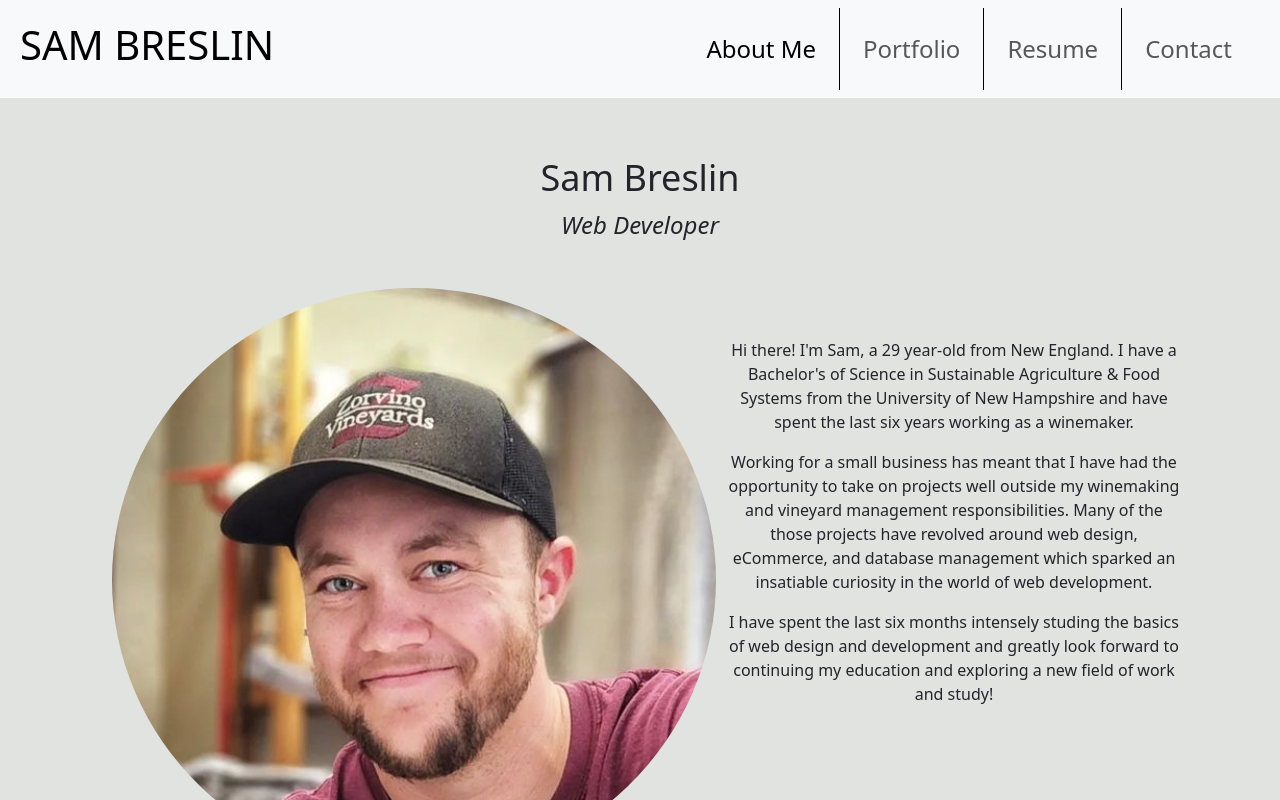
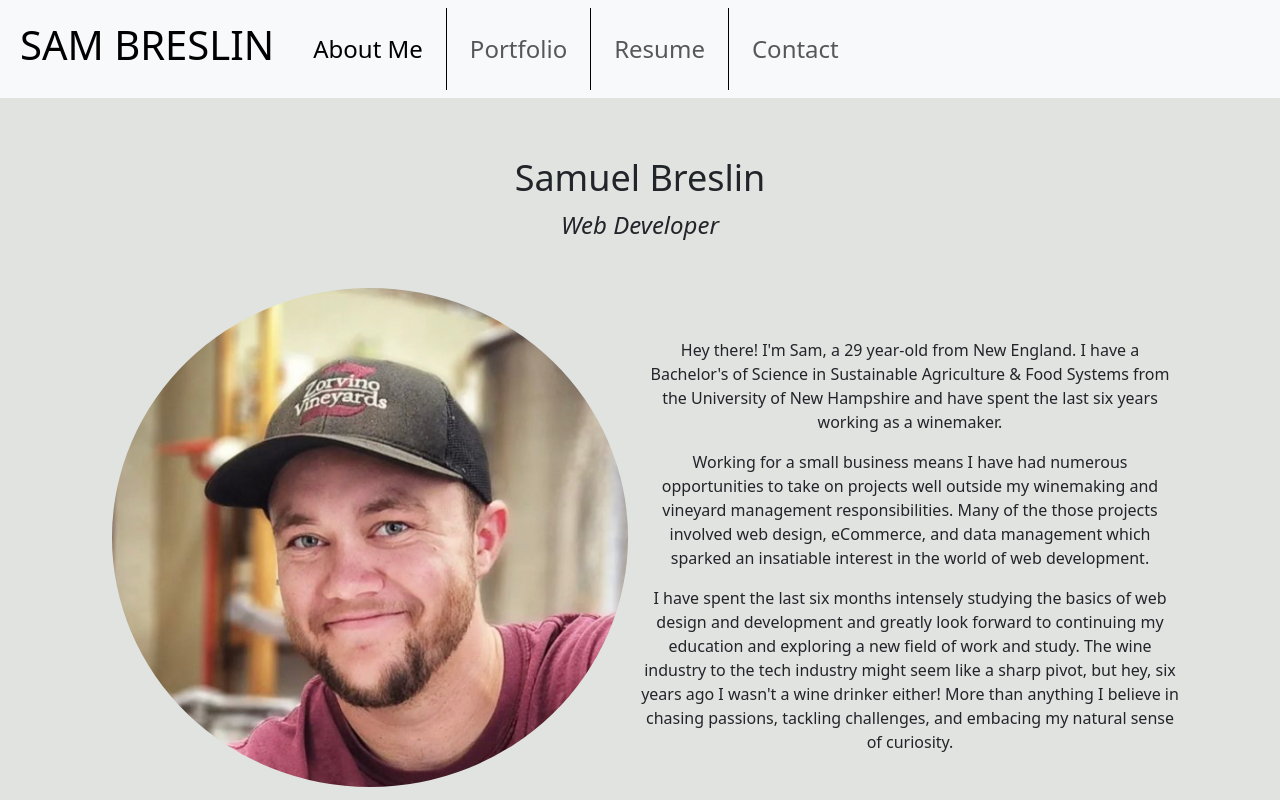
Before and after one commit to sambrez/react-portfolio, a React (Vite) app in the folder react-portfolio/: page /About in a window 1280 px wide. Shown: the top 800 px of the page. Built offline with nearby package versions, Linux system fonts and the light colour scheme.

Commit message:
edits to navbar dropdown & about me

```diff
--- a/react-portfolio/src/components/Header.jsx
+++ b/react-portfolio/src/components/Header.jsx
@@ -1,13 +1,24 @@
 import Navigation from "./Navigation";
-
+import { useRef } from "react";
 import "bootstrap/dist/css/bootstrap.min.css";
 import "../styles/Header.css";
 
 function Header() {
+  const buttonRef = useRef(null);
+
+  const handleLinkClick = () => {
+    // Check if the button ref is set
+    if (buttonRef.current) {
+      // Programmatically trigger a click event on the button
+      buttonRef.current.click();
+    }
+  };
+
   return (
     <nav className="navbar navbar-expand-lg navbar-light bg-light fixed-top">
       <h1 className="navbar-brand" id="title">SAM BRESLIN</h1>
       <button
+        ref={buttonRef}
         className="navbar-toggler"
         type="button"
         data-toggle="collapse"
@@ -18,8 +29,8 @@ function Header() {
       >
         <span className="navbar-toggler-icon"></span>
       </button>
-      <div className="collapse navbar-collapse justify-content-end ml-40" id="navbarNav">
-        <Navigation />
+      <div className="collapse navbar-collapse" id="navbarNav">
+        <Navigation onLinkClick={handleLinkClick} />
       </div>
     </nav>
   );
--- a/react-portfolio/src/components/Navigation.jsx
+++ b/react-portfolio/src/components/Navigation.jsx
@@ -1,7 +1,7 @@
 import { Link, useLocation } from "react-router-dom";
 import "../styles/Navigation.css";
 
-function Navigation() {
+function Navigation({ onLinkClick }) {
   const currentPage = useLocation().pathname;
 
   return (
@@ -10,6 +10,7 @@ function Navigation() {
         <Link
           to="/About"
           className={currentPage === "/About" ? "nav-link active" : "nav-link"}
+          onClick={onLinkClick} // Close the navbar when a link is clicked
         >
           About Me
         </Link>
@@ -17,9 +18,8 @@ function Navigation() {
       <li className="nav-item">
         <Link
           to="/Portfolio"
-          className={
-            currentPage === "/Portfolio" ? "nav-link active" : "nav-link"
-          }
+          className={currentPage === "/Portfolio" ? "nav-link active" : "nav-link"}
+          onClick={onLinkClick} // Close the navbar when a link is clicked
         >
           Portfolio
         </Link>
@@ -28,6 +28,7 @@ function Navigation() {
         <Link
           to="/Resume"
           className={currentPage === "/Resume" ? "nav-link active" : "nav-link"}
+          onClick={onLinkClick} // Close the navbar when a link is clicked
         >
           Resume
         </Link>
@@ -35,9 +36,8 @@ function Navigation() {
       <li className="nav-item">
         <Link
           to="/Contact"
-          className={
-            currentPage === "/Contact" ? "nav-link active" : "nav-link"
-          }
+          className={currentPage === "/Contact" ? "nav-link active" : "nav-link"}
+          onClick={onLinkClick} // Close the navbar when a link is clicked
         >
           Contact
         </Link>
--- a/react-portfolio/src/pages/AboutMe.jsx
+++ b/react-portfolio/src/pages/AboutMe.jsx
@@ -6,32 +6,36 @@ import "../styles/AboutMe.css";
 function About() {
   return (
     <div className="container">
-      <h2 id="name">Sam Breslin</h2>
+      <h2 id="name">Samuel Breslin</h2>
       <p id="web">Web Developer</p>
       <div id="writing" className="row">
         <div className="col">
-          <img src={Profile}></img>
+          <img src={Profile} className="img-fluid" alt="Profile"></img>
         </div>
         <div className="col container">
             <div id='space' className='row'></div>
           <p className="center row">
-            Hi there! I'm Sam, a 29 year-old from New England. I have a
+            Hey there! I'm Sam, a 29 year-old from New England. I have a
             Bachelor's of Science in Sustainable Agriculture & Food Systems from
             the University of New Hampshire and have spent the last six years
-            working as a winemaker.{" "}
+            working as a winemaker.
           </p>
           <p className="center row">
-            Working for a small business has meant that I have had the
-            opportunity to take on projects well outside my winemaking and
+            Working for a small business means I have had numerous
+            opportunities to take on projects well outside my winemaking and
             vineyard management responsibilities. Many of the those projects
-            have revolved around web design, eCommerce, and database management
-            which sparked an insatiable curiosity in the world of web
+            involved web design, eCommerce, and data management
+            which sparked an insatiable interest in the world of web
             development.
           </p>
           <p className="center row">
-            I have spent the last six months intensely studing the basics of web
+            I have spent the last six months intensely studying the basics of web
             design and development and greatly look forward to continuing my
-            education and exploring a new field of work and study!
+            education and exploring a new field of work and study. The wine industry
+            to the tech industry might seem like a sharp pivot, but hey, six years
+            ago I wasn't a wine drinker either! More than anything I believe in
+            chasing passions, tackling challenges, and embacing my natural sense
+            of curiosity.
           </p>
         </div>
       </div>
--- a/react-portfolio/src/styles/AboutMe.css
+++ b/react-portfolio/src/styles/AboutMe.css
@@ -12,6 +12,7 @@ img {
     border-radius: 50%;
     width: auto;
     height: auto;
+    min-width: 200px;
 }
 
 #writing {
--- a/react-portfolio/src/styles/Header.css
+++ b/react-portfolio/src/styles/Header.css
@@ -9,3 +9,7 @@
 .navbar-toggler {
     margin-right: 25px;
 }
+
+.navbar-collapse {
+    max-height: 75vh;
+    overflow-y: auto;
--- a/react-portfolio/src/styles/Navigation.css
+++ b/react-portfolio/src/styles/Navigation.css
@@ -12,3 +12,9 @@ nav li {
 .navbar-nav .nav-item:last-child {
   border-right: none;
 }
+
+@media (max-width: 991.98px) {
+  .navbar-nav .nav-item {
+    border-right: none; /* Remove right border on smaller screens */
+  }
+}
```
